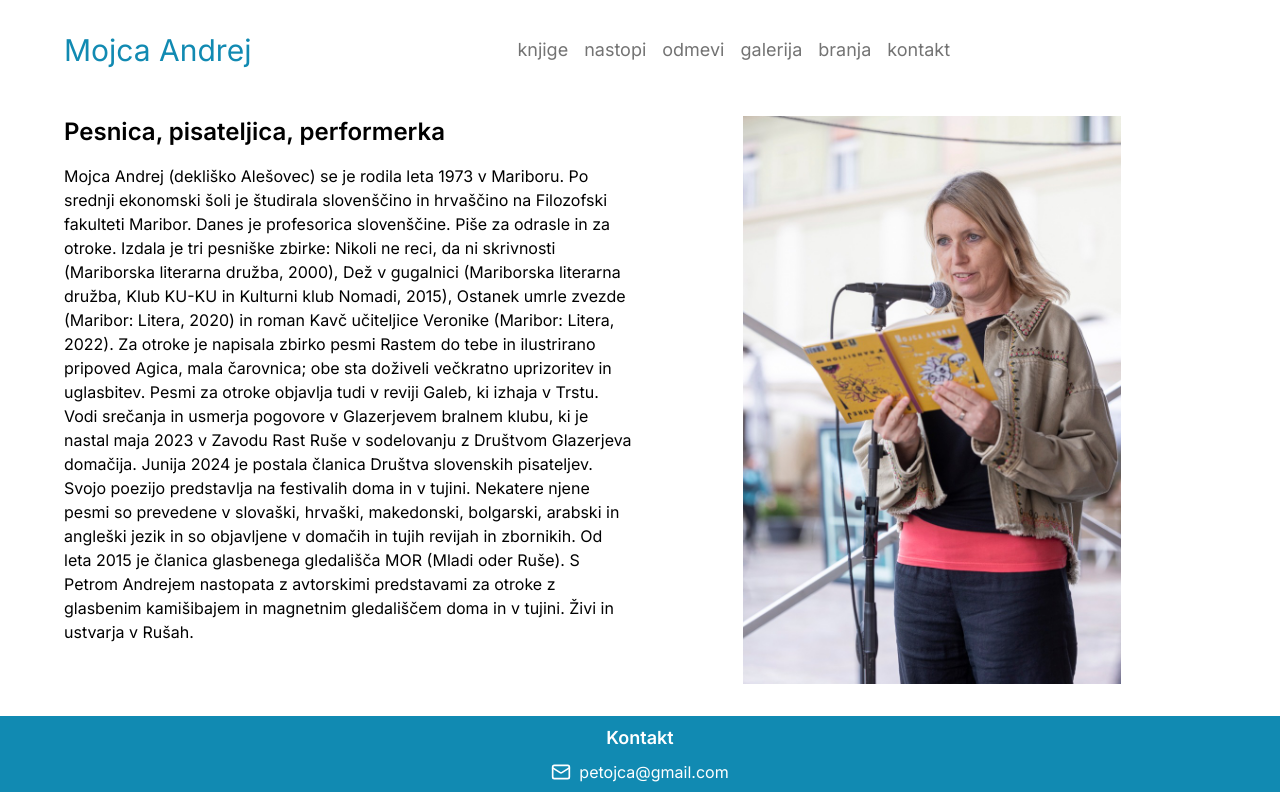
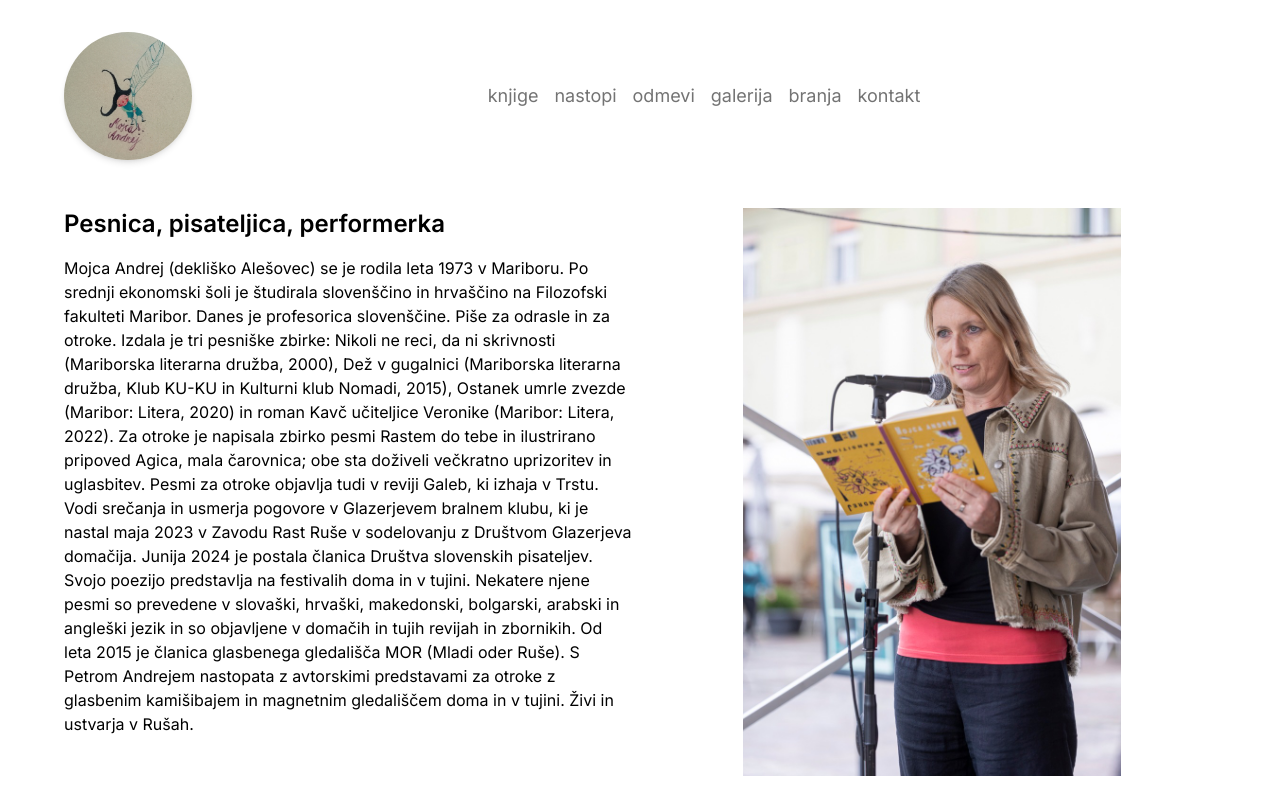
Before and after one commit to Mojca-Andrej/frontend, a Next.js app: page / in a window 1280 px wide. Shown: the top 792 px of the page. Built offline with nearby package versions, Linux system fonts and the light colour scheme.

Commit message:
initial topbar improvement

```diff
--- a/src/app/(general)/components/topbar.tsx
+++ b/src/app/(general)/components/topbar.tsx
@@ -2,19 +2,26 @@ import Link from "next/link"
 
 export default function Topbar() {
     return (
-        <main className="flex flex-wrap py-8 md:px-16 px-4 bg-white md:text-lg items-center justify-between">
-            <div className="logo">
-                <h1 className="text-3xl text-primary-100">Mojca Andrej</h1>
+        <main className="flex md:flex-row flex-col py-8 md:px-16 px-4 bg-white md:text-lg items-center md:justify-between">
+            <div className="logo py-3 md:py-0">
+                <Link href={"/"}>
+                    <img className="h-20 md:h-32 aspect-square object-cover rounded-full hover:border-2 shadow-md cursor-pointer border-primary-50 transition-all"
+                        src="/art/logo.jpeg"
+                        alt="logo">
+                    </img>
+                </Link>
             </div>
-            <div className="buttons flex space-x-2 md:space-x-4 items-center justify-center text-md md:text-lg">
-                <Link className="text-neutral-500 hover:text-black" href={"/knjige"}>knjige</Link>
-                <Link className="text-neutral-500 hover:text-black" href={"/nastopi"}>nastopi</Link>
-                <Link className="text-neutral-500 hover:text-black" href={"/odmevi"}>odmevi</Link>
-                <Link className="text-neutral-500 hover:text-black" href={"/galerija"}>galerija</Link>
-                <Link className="text-neutral-500 hover:text-black" href={"/branja"}>branja</Link>
-                <Link className="text-neutral-500 hover:text-black" href={"#footer"}>kontakt</Link>
+            <div className="buttons flex space-x-1 sm:space-x-2 md:space-x-4 items-center justify-center text-md md:text-lg">
+                <Link className="text-neutral-500 hover:text-primary-500 focus:text-primary-400 hover-border-bottom" href="/knjige">knjige</Link>
+                <Link className="text-neutral-500 hover:text-primary-500 focus:text-primary-400 hover-border-bottom" href="/nastopi">nastopi</Link>
+                <Link className="text-neutral-500 hover:text-primary-500 focus:text-primary-400 hover-border-bottom" href="/odmevi">odmevi</Link>
+                <Link className="text-neutral-500 hover:text-primary-500 focus:text-primary-400 hover-border-bottom" href="/galerija">galerija</Link>
+                <Link className="text-neutral-500 hover:text-primary-500 focus:text-primary-400 hover-border-bottom" href="/branja">branja</Link>
+                <Link className="text-neutral-500 hover:text-primary-500 focus:text-primary-400 hover-border-bottom" href="#footer">kontakt</Link>
             </div>
-            <div></div>
+
+            <div>
+            </div>
         </main>
     )
 }
--- a/src/app/globals.css
+++ b/src/app/globals.css
@@ -45,3 +45,26 @@ body {
       scrollbar-width: none;  /* Firefox */
   }
 }
+
+
+.hover-border-bottom {
+  position: relative;
+}
+
+.hover-border-bottom::after {
+  content: '';
+  position: absolute;
+  right: 0;
+  left: 0;
+  margin: auto;
+  bottom: -1px; /* Adjust the position as needed */
+  width: 80%;
+  height: 1px; /* Adjust the height as needed */
+  background-color: #0d779a; /* Use the current text color */
+  transform: scaleX(0);
+  transition: transform 0.3s ease-in-out;
+}
+
+.hover-border-bottom:hover::after {
+  transform: scaleX(1);
+}
--- a/tailwind.config.ts
+++ b/tailwind.config.ts
@@ -15,6 +15,12 @@ const config: Config = {
       },
       colors: {
         "primary-100": "#118ab2",
+        "primary-50": "#3a96ba",
+        "primary-200": "#0d779a",
+        "primary-300": "#096583",
+        "primary-400": "#06536d",
+        "primary-500": "#044257",
+        "primary-600": "#032f41",
       },
       aspectRatio: {
         'A4': '1.44 / 1',
```
Also changed, not shown: public/art/logo.jpeg (added).
